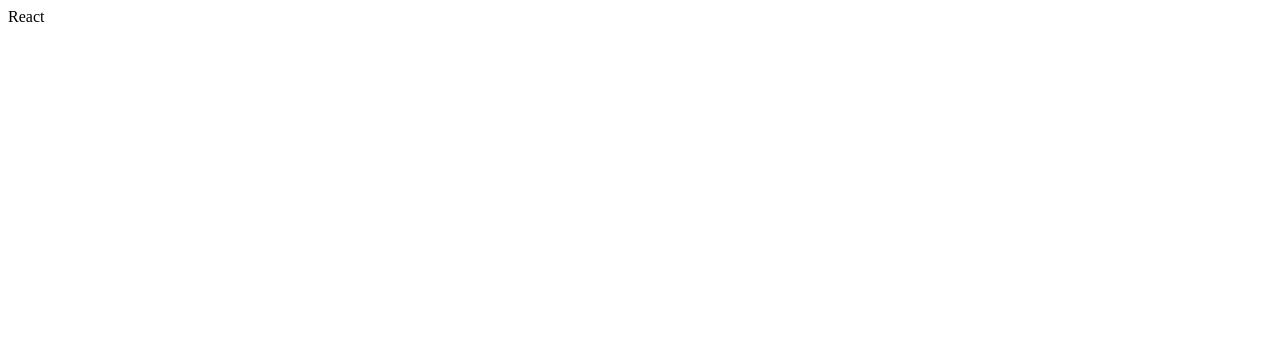
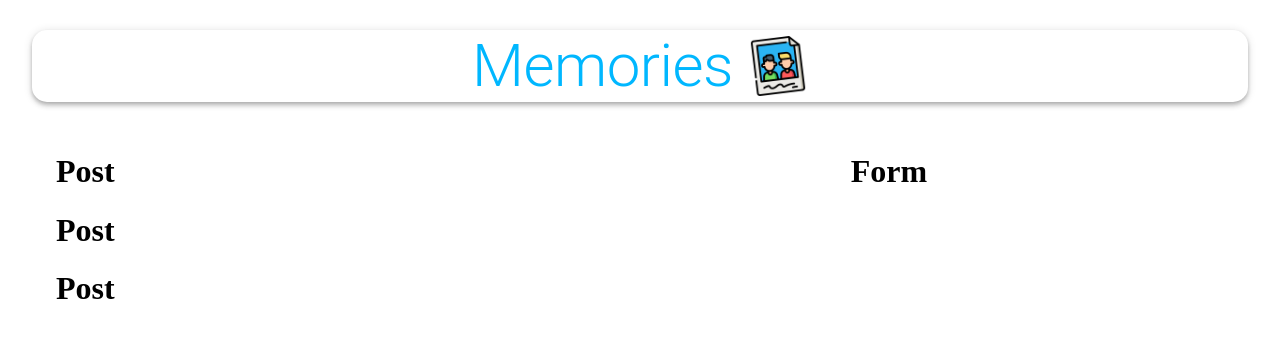
Before and after one commit to chicoumbetov/wedding-organize, a React (Create React App) app in the folder client/: page / in a window 1280 px wide. Shown: the top 338 px of the page. Built offline with nearby package versions, Linux system fonts and the light colour scheme.

Commit message:
Form, Posts, Post, styles

```diff
--- a/client/src/App.js
+++ b/client/src/App.js
@@ -1,10 +1,37 @@
 import React from "react";
+import {AppBar, Container, Grid, Grow, Typography} from '@material-ui/core'
+
+import memories from './assets/images/memories.png'
+import Posts from "./components/Posts/Posts";
+import Form from "./components/Form/Form";
+
+import useStyles from './styles'
 
 function App() {
+    const classes = useStyles();
+
   return (
-    <div >
-React
-    </div>
+    <Container maxWidth={"lg"}>
+        <AppBar className={classes.appBar} position={"static"} color={"inherit"}>
+            <Typography className={classes.heading} variant={"h2"} align={"center"}>
+                Memories
+            </Typography>
+            <img className={classes.image} src={memories} alt={"memories"} height={"60"}/>
+
+        </AppBar>
+        <Grow in>
+            <Container>
+                <Grid container justify={"space-between"} alignItems={"stretch"} spacing={3}>
+                    <Grid item xs={12} sm={7}>
+                        <Posts />
+                    </Grid>
+                    <Grid item xs={12} sm={4}>
+                        <Form />
+                    </Grid>
+                </Grid>
+            </Container>
+        </Grow>
+    </Container>
   );
 }
 
--- /dev/null
+++ b/client/src/components/Form/Form.js
@@ -0,0 +1,12 @@
+import React from "react";
+import useStyles from "../../styles";
+
+const Form = () => {
+    const classes = useStyles();
+
+    return(
+        <h1>Form</h1>
+    )
+}
+
+export default Form;
--- /dev/null
+++ b/client/src/components/Form/styles.js
@@ -0,0 +1,24 @@
+import { makeStyles } from '@material-ui/core/styles';
+
+export default makeStyles((theme) => ({
+    root: {
+        '& .MuiTextField-root': {
+            margin: theme.spacing(1),
+        },
+    },
+    paper: {
+        padding: theme.spacing(2),
+    },
+    form: {
+        display: 'flex',
+        flexWrap: 'wrap',
+        justifyContent: 'center',
+    },
+    fileInput: {
+        width: '97%',
+        margin: '10px 0',
+    },
+    buttonSubmit: {
+        marginBottom: 10,
+    },
+}));
--- /dev/null
+++ b/client/src/components/Posts/Post/Post.js
@@ -0,0 +1,12 @@
+import React from "react";
+import useStyles from "../../../styles";
+
+const Post = () => {
+    const classes = useStyles();
+
+    return(
+        <h1>Post</h1>
+    )
+}
+
+export default Post;
--- /dev/null
+++ b/client/src/components/Posts/Post/styles.js
@@ -0,0 +1,52 @@
+import { makeStyles } from '@material-ui/core/styles';
+
+export default makeStyles({
+    media: {
+        height: 0,
+        paddingTop: '56.25%',
+        backgroundColor: 'rgba(0, 0, 0, 0.5)',
+        backgroundBlendMode: 'darken',
+    },
+    border: {
+        border: 'solid',
+    },
+    fullHeightCard: {
+        height: '100%',
+    },
+    card: {
+        display: 'flex',
+        flexDirection: 'column',
+        justifyContent: 'space-between',
+        borderRadius: '15px',
+        height: '100%',
+        position: 'relative',
+    },
+    overlay: {
+        position: 'absolute',
+        top: '20px',
+        left: '20px',
+        color: 'white',
+    },
+    overlay2: {
+        position: 'absolute',
+        top: '20px',
+        right: '20px',
+        color: 'white',
+    },
+    grid: {
+        display: 'flex',
+    },
+    details: {
+        display: 'flex',
+        justifyContent: 'space-between',
+        margin: '20px',
+    },
+    title: {
+        padding: '0 16px',
+    },
+    cardActions: {
+        padding: '0 16px 8px 16px',
+        display: 'flex',
+        justifyContent: 'space-between',
+    },
+});
--- /dev/null
+++ b/client/src/components/Posts/Posts.js
@@ -0,0 +1,18 @@
+import React from "react";
+import Post from "./Post/Post";
+import useStyles from './styles'
+
+
+const Posts = () => {
+    const classes = useStyles();
+
+    return(
+        <>
+            <Post/>
+            <Post/>
+            <Post/>
+        </>
+    )
+}
+
+export default Posts;
--- /dev/null
+++ b/client/src/components/Posts/styles.js
@@ -0,0 +1,14 @@
+import { makeStyles } from '@material-ui/core/styles';
+
+export default makeStyles((theme) => ({
+    mainContainer: {
+        display: 'flex',
+        alignItems: 'center',
+    },
+    smMargin: {
+        margin: theme.spacing(1),
+    },
+    actionDiv: {
+        textAlign: 'center',
+    },
+}));
--- /dev/null
+++ b/client/src/styles.js
@@ -0,0 +1,18 @@
+import { makeStyles } from '@material-ui/core/styles';
+
+export default makeStyles(() => ({
+    appBar: {
+        borderRadius: 15,
+        margin: '30px 0',
+        display: 'flex',
+        flexDirection: 'row',
+        justifyContent: 'center',
+        alignItems: 'center',
+    },
+    heading: {
+        color: 'rgba(0,183,255, 1)',
+    },
+    image: {
+        marginLeft: '15px',
+    },
+}));
```
Also changed, not shown: client/src/assets/images/memories.png (added).
